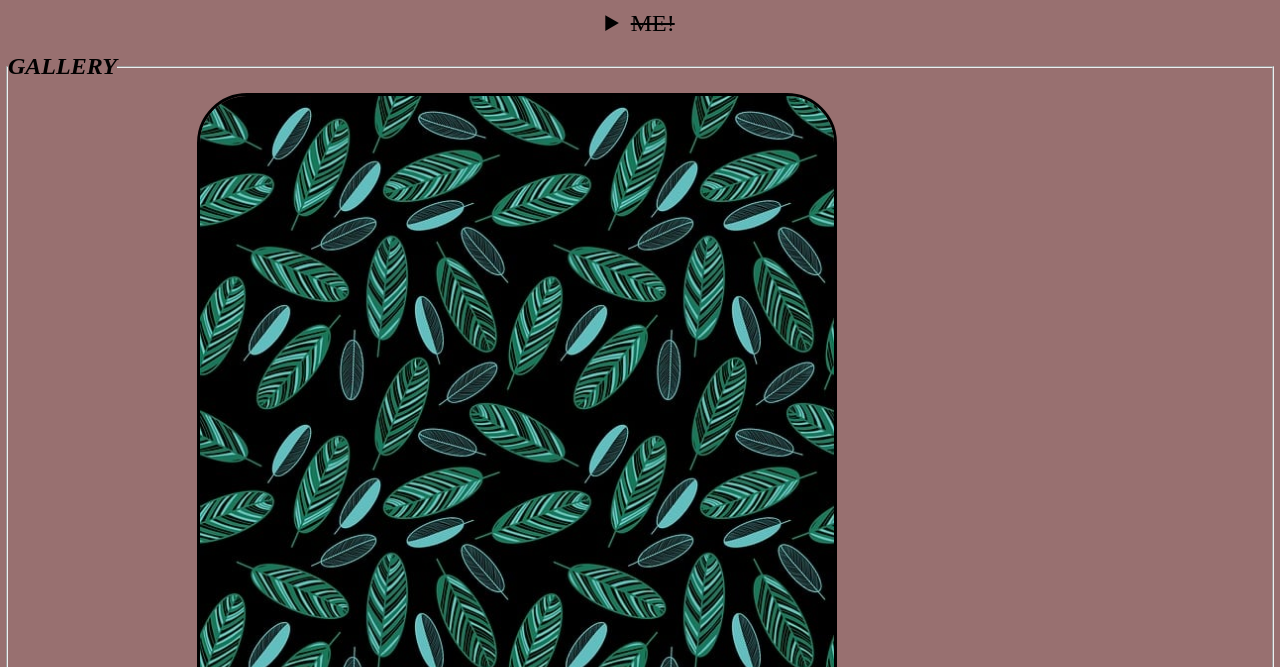
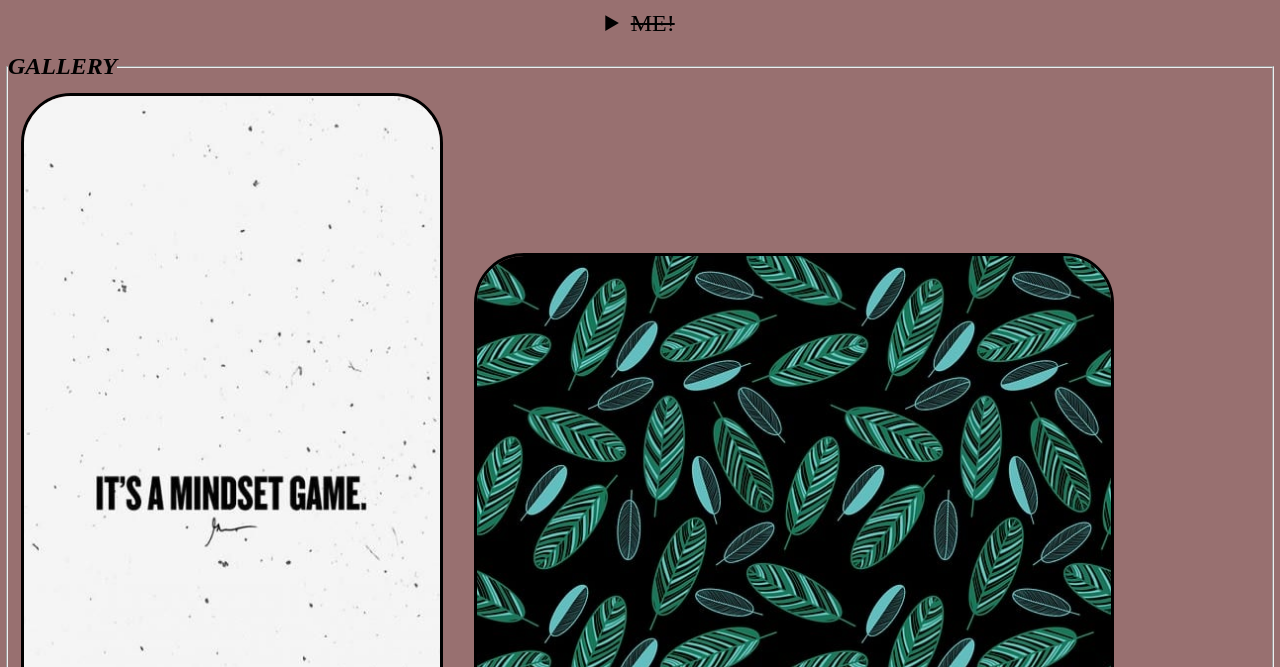
Before and after one commit to sms-alien/Stuffs, a plain HTML site: page index.html in a window 1280 px wide. Shown: the part 133-800 px from the top of the page. Drawn offline with Linux system fonts and the light colour scheme; the site is published under a folder, as on GitHub Pages, so addresses that start at the root find nothing.

Commit message:
Update index.html

```diff
--- a/index.html
+++ b/index.html
@@ -26,7 +26,7 @@
         <section class="img">
             <fieldset>
                 <legend><b><i>GALLERY</i></b></legend>
-                <img src="/img/img 1.jpeg" alt="mind control" width=" 422" height="800">
+                <img src="img/img 1.jpeg" alt="mind control" width=" 422" height="800">
                 <img src="img/img 5.jpg" alt="life" width="640" height="640">
                 <img src="img/img 2.jpeg" alt="peace" width="400" height="700">
                 <img src="img/img 3.jpeg" alt="partner" width="700" height="1200">
```
